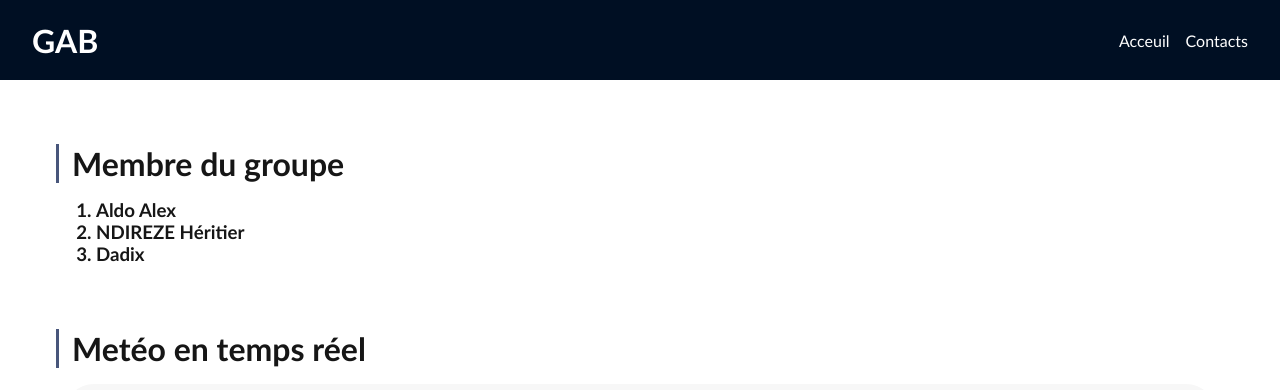
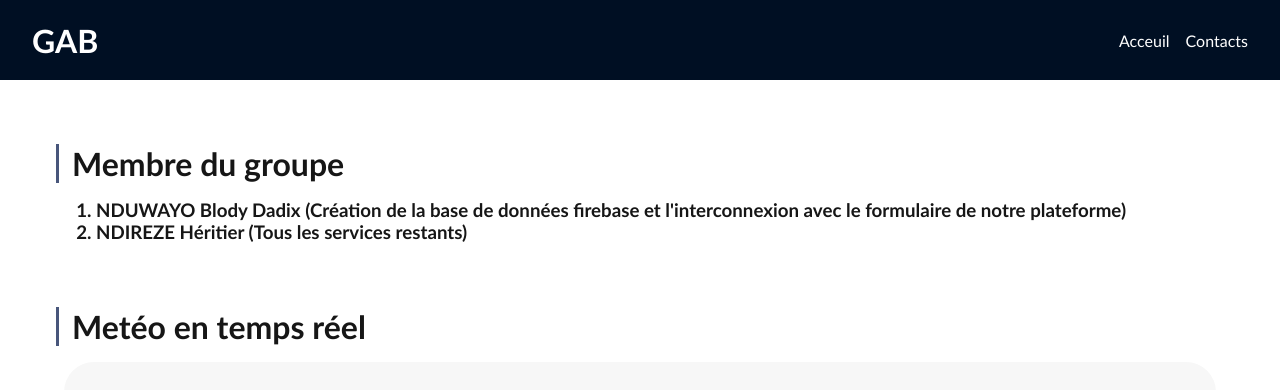
Before and after one commit to Heirbdi/gab-web-services, a website with bundled scripts: page public/index.html in a window 1280 px wide. Shown: the top 390 px of the page. Built offline with nearby package versions, Linux system fonts and the light colour scheme; a script that the page names is missing.

Commit message:
index.html

```diff
--- a/public/index.html
+++ b/public/index.html
@@ -36,9 +36,9 @@
         <h1 class="titre_principal">Membre&nbsp;du&nbsp;groupe</h1>
         <div class="container">
             <ol style="margin-left: 4rem;">
-                <h3><li>Aldo Alex</li></h3>
-                <h3><li>NDIREZE Héritier</li></h3>
-                <h3><li>Dadix</li></h3>
+
+                <h3><li>NDUWAYO Blody Dadix (Création de la base de données firebase et l'interconnexion avec le formulaire de notre plateforme)</li></h3>
+                <h3><li>NDIREZE Héritier (Tous les services restants)</li></h3>
             </ol>
         </div>
     </section>
```
